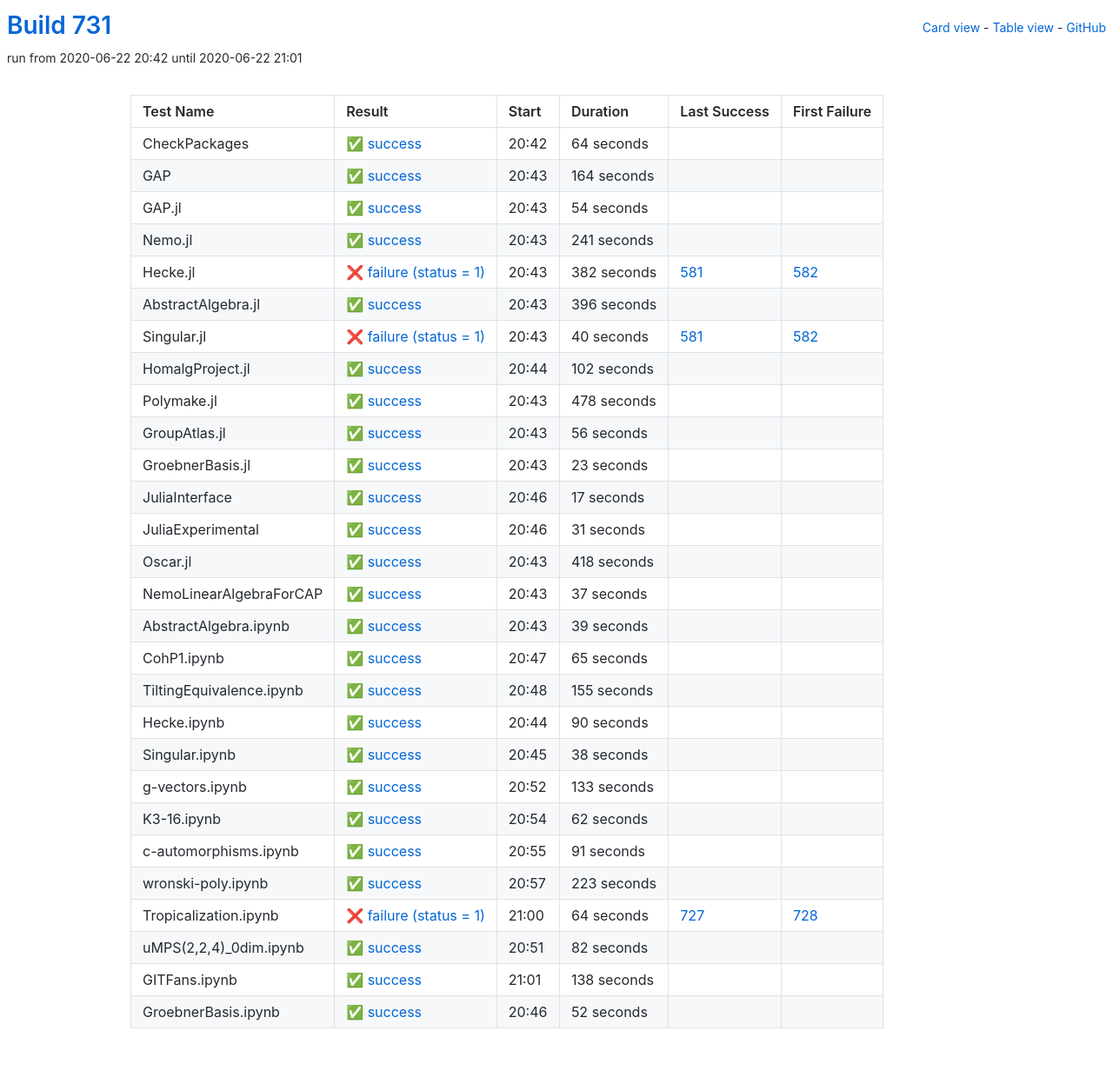
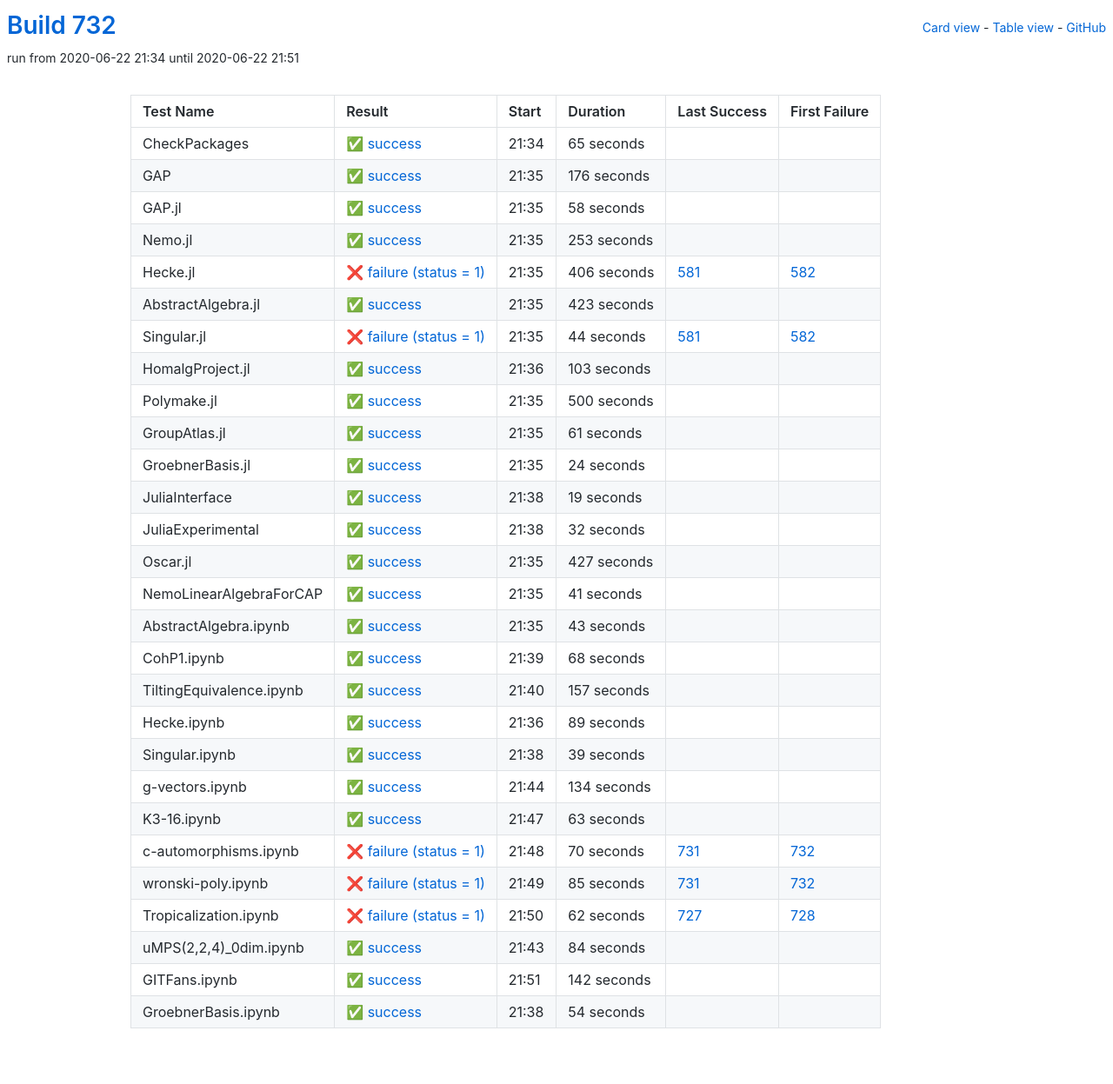
Before and after one commit to oscar-system/oscar-ci-status-1.4, a Jekyll site: the page built from table.html, in a window 1280 px wide. Shown: the whole page at 87% size. Built offline with Jekyll 4.4.1, drawn with Linux system fonts in a browser that asks for light colours; part of the change alters nothing that is shown.

Commit message:
Build #732

```diff
--- a/_data/ci.yml
+++ b/_data/ci.yml
@@ -1,6 +1,6 @@
 ---
-build: 731
-build_url: https://oscarci.mathematik.uni-kl.de/job/oscar-julia-1.4/731/
+build: 732
+build_url: https://oscarci.mathematik.uni-kl.de/job/oscar-julia-1.4/732/
 job: oscar-julia-1.4
 organization: oscar-system
 repo: oscar-ci-status-1.4
@@ -8,32 +8,332 @@ repourl: https://github.com/oscar-system/oscar-ci-status-1.4
 tests:
 - name: CheckPackages
   id: checkpackages
-  log: https://oscarci.mathematik.uni-kl.de/job/oscar-julia-1.4/731/artifact/logs/build-731/CheckPackages.log
-  start: 2020-06-22 20:42
+  log: https://oscarci.mathematik.uni-kl.de/job/oscar-julia-1.4/732/artifact/logs/build-732/CheckPackages.log
+  start: 2020-06-22 21:34
   success: true
   exitcode: 0
   status: success
-  duration: 64
+  duration: 65
   last_success: false
   last_success_url:
   first_failure: false
   first_failure_url:
 - name: GAP
   id: gap
-  log: https://oscarci.mathematik.uni-kl.de/job/oscar-julia-1.4/731/artifact/logs/build-731/GAP.log
-  start: 2020-06-22 20:43
+  log: https://oscarci.mathematik.uni-kl.de/job/oscar-julia-1.4/732/artifact/logs/build-732/GAP.log
+  start: 2020-06-22 21:35
   success: true
   exitcode: 0
   status: success
-  duration: 164
+  duration: 176
   last_success: false
   last_success_url:
   first_failure: false
   first_failure_url:
 - name: GAP.jl
   id: gap-jl
-  log: https://oscarci.mathematik.uni-kl.de/job/oscar-julia-1.4/731/artifact/logs/build-731/GAP.jl.log
-  start: 2020-06-22 20:43
+  log: https://oscarci.mathematik.uni-kl.de/job/oscar-julia-1.4/732/artifact/logs/build-732/GAP.jl.log
+  start: 2020-06-22 21:35
+  success: true
+  exitcode: 0
+  status: success
+  duration: 58
+  last_success: false
+  last_success_url:
+  first_failure: false
+  first_failure_url:
+- name: Nemo.jl
+  id: nemo-jl
+  log: https://oscarci.mathematik.uni-kl.de/job/oscar-julia-1.4/732/artifact/logs/build-732/Nemo.jl.log
+  start: 2020-06-22 21:35
+  success: true
+  exitcode: 0
+  status: success
+  duration: 253
+  last_success: false
+  last_success_url:
+  first_failure: false
+  first_failure_url:
+- name: Hecke.jl
+  id: hecke-jl
+  log: https://oscarci.mathematik.uni-kl.de/job/oscar-julia-1.4/732/artifact/logs/build-732/Hecke.jl.log
+  start: 2020-06-22 21:35
+  success: false
+  exitcode: 1
+  status: failure
+  duration: 406
+  last_success: 581
+  last_success_url: https://oscarci.mathematik.uni-kl.de/job/oscar-julia-1.4/581/
+  first_failure: 582
+  first_failure_url: https://oscarci.mathematik.uni-kl.de/job/oscar-julia-1.4/582/
+- name: AbstractAlgebra.jl
+  id: abstractalgebra-jl
+  log: https://oscarci.mathematik.uni-kl.de/job/oscar-julia-1.4/732/artifact/logs/build-732/AbstractAlgebra.jl.log
+  start: 2020-06-22 21:35
+  success: true
+  exitcode: 0
+  status: success
+  duration: 423
+  last_success: false
+  last_success_url:
+  first_failure: false
+  first_failure_url:
+- name: Singular.jl
+  id: singular-jl
+  log: https://oscarci.mathematik.uni-kl.de/job/oscar-julia-1.4/732/artifact/logs/build-732/Singular.jl.log
+  start: 2020-06-22 21:35
+  success: false
+  exitcode: 1
+  status: failure
+  duration: 44
+  last_success: 581
+  last_success_url: https://oscarci.mathematik.uni-kl.de/job/oscar-julia-1.4/581/
+  first_failure: 582
+  first_failure_url: https://oscarci.mathematik.uni-kl.de/job/oscar-julia-1.4/582/
+- name: HomalgProject.jl
+  id: homalgproject-jl
+  log: https://oscarci.mathematik.uni-kl.de/job/oscar-julia-1.4/732/artifact/logs/build-732/HomalgProject.jl.log
+  start: 2020-06-22 21:36
+  success: true
+  exitcode: 0
+  status: success
+  duration: 103
+  last_success: false
+  last_success_url:
+  first_failure: false
+  first_failure_url:
+- name: Polymake.jl
+  id: polymake-jl
+  log: https://oscarci.mathematik.uni-kl.de/job/oscar-julia-1.4/732/artifact/logs/build-732/Polymake.jl.log
+  start: 2020-06-22 21:35
+  success: true
+  exitcode: 0
+  status: success
+  duration: 500
+  last_success: false
+  last_success_url:
+  first_failure: false
+  first_failure_url:
+- name: GroupAtlas.jl
+  id: groupatlas-jl
+  log: https://oscarci.mathematik.uni-kl.de/job/oscar-julia-1.4/732/artifact/logs/build-732/GroupAtlas.jl.log
+  start: 2020-06-22 21:35
+  success: true
+  exitcode: 0
+  status: success
+  duration: 61
+  last_success: false
+  last_success_url:
+  first_failure: false
+  first_failure_url:
+- name: GroebnerBasis.jl
+  id: groebnerbasis-jl
+  log: https://oscarci.mathematik.uni-kl.de/job/oscar-julia-1.4/732/artifact/logs/build-732/GroebnerBasis.jl.log
+  start: 2020-06-22 21:35
+  success: true
+  exitcode: 0
+  status: success
+  duration: 24
+  last_success: false
+  last_success_url:
+  first_failure: false
+  first_failure_url:
+- name: JuliaInterface
+  id: juliainterface
+  log: https://oscarci.mathematik.uni-kl.de/job/oscar-julia-1.4/732/artifact/logs/build-732/JuliaInterface.log
+  start: 2020-06-22 21:38
+  success: true
+  exitcode: 0
+  status: success
+  duration: 19
+  last_success: false
+  last_success_url:
+  first_failure: false
+  first_failure_url:
+- name: JuliaExperimental
+  id: juliaexperimental
+  log: https://oscarci.mathematik.uni-kl.de/job/oscar-julia-1.4/732/artifact/logs/build-732/JuliaExperimental.log
+  start: 2020-06-22 21:38
+  success: true
+  exitcode: 0
+  status: success
+  duration: 32
+  last_success: false
+  last_success_url:
+  first_failure: false
+  first_failure_url:
+- name: Oscar.jl
+  id: oscar-jl
+  log: https://oscarci.mathematik.uni-kl.de/job/oscar-julia-1.4/732/artifact/logs/build-732/Oscar.jl.log
+  start: 2020-06-22 21:35
+  success: true
+  exitcode: 0
+  status: success
+  duration: 427
+  last_success: false
+  last_success_url:
+  first_failure: false
+  first_failure_url:
+- name: NemoLinearAlgebraForCAP
+  id: nemolinearalgebraforcap
+  log: https://oscarci.mathematik.uni-kl.de/job/oscar-julia-1.4/732/artifact/logs/build-732/NemoLinearAlgebraForCAP.log
+  start: 2020-06-22 21:35
+  success: true
+  exitcode: 0
+  status: success
+  duration: 41
+  last_success: false
+  last_success_url:
+  first_failure: false
+  first_failure_url:
+- name: AbstractAlgebra.ipynb
+  id: abstractalgebra-ipynb
+  log: https://oscarci.mathematik.uni-kl.de/job/oscar-julia-1.4/732/artifact/logs/build-732/AbstractAlgebra.ipynb.log
+  start: 2020-06-22 21:35
+  success: true
+  exitcode: 0
+  status: success
+  duration: 43
+  last_success: false
+  last_success_url:
+  first_failure: false
+  first_failure_url:
+- name: CohP1.ipynb
+  id: cohp1-ipynb
+  log: https://oscarci.mathematik.uni-kl.de/job/oscar-julia-1.4/732/artifact/logs/build-732/CohP1.ipynb.log
+  start: 2020-06-22 21:39
+  success: true
+  exitcode: 0
+  status: success
+  duration: 68
+  last_success: false
+  last_success_url:
+  first_failure: false
+  first_failure_url:
+- name: TiltingEquivalence.ipynb
+  id: tiltingequivalence-ipynb
+  log: https://oscarci.mathematik.uni-kl.de/job/oscar-julia-1.4/732/artifact/logs/build-732/TiltingEquivalence.ipynb.log
+  start: 2020-06-22 21:40
+  success: true
+  exitcode: 0
+  status: success
+  duration: 157
+  last_success: false
+  last_success_url:
+  first_failure: false
+  first_failure_url:
+- name: Hecke.ipynb
+  id: hecke-ipynb
+  log: https://oscarci.mathematik.uni-kl.de/job/oscar-julia-1.4/732/artifact/logs/build-732/Hecke.ipynb.log
+  start: 2020-06-22 21:36
+  success: true
+  exitcode: 0
+  status: success
+  duration: 89
+  last_success: false
+  last_success_url:
+  first_failure: false
+  first_failure_url:
+- name: Singular.ipynb
+  id: singular-ipynb
+  log: https://oscarci.mathematik.uni-kl.de/job/oscar-julia-1.4/732/artifact/logs/build-732/Singular.ipynb.log
+  start: 2020-06-22 21:38
+  success: true
+  exitcode: 0
+  status: success
+  duration: 39
+  last_success: false
+  last_success_url:
+  first_failure: false
+  first_failure_url:
+- name: g-vectors.ipynb
+  id: g-vectors-ipynb
+  log: https://oscarci.mathematik.uni-kl.de/job/oscar-julia-1.4/732/artifact/logs/build-732/g-vectors.ipynb.log
+  start: 2020-06-22 21:44
+  success: true
+  exitcode: 0
+  status: success
+  duration: 134
+  last_success: false
+  last_success_url:
+  first_failure: false
+  first_failure_url:
+- name: K3-16.ipynb
+  id: k3-16-ipynb
+  log: https://oscarci.mathematik.uni-kl.de/job/oscar-julia-1.4/732/artifact/logs/build-732/K3-16.ipynb.log
+  start: 2020-06-22 21:47
+  success: true
+  exitcode: 0
+  status: success
+  duration: 63
+  last_success: false
+  last_success_url:
+  first_failure: false
+  first_failure_url:
+- name: c-automorphisms.ipynb
+  id: c-automorphisms-ipynb
+  log: https://oscarci.mathematik.uni-kl.de/job/oscar-julia-1.4/732/artifact/logs/build-732/c-automorphisms.ipynb.log
+  start: 2020-06-22 21:48
+  success: false
+  exitcode: 1
+  status: failure
+  duration: 70
+  last_success: 731
+  last_success_url: https://oscarci.mathematik.uni-kl.de/job/oscar-julia-1.4/731/
+  first_failure: 732
+  first_failure_url: https://oscarci.mathematik.uni-kl.de/job/oscar-julia-1.4/732/
+- name: wronski-poly.ipynb
+  id: wronski-poly-ipynb
+  log: https://oscarci.mathematik.uni-kl.de/job/oscar-julia-1.4/732/artifact/logs/build-732/wronski-poly.ipynb.log
+  start: 2020-06-22 21:49
+  success: false
+  exitcode: 1
+  status: failure
+  duration: 85
+  last_success: 731
+  last_success_url: https://oscarci.mathematik.uni-kl.de/job/oscar-julia-1.4/731/
+  first_failure: 732
+  first_failure_url: https://oscarci.mathematik.uni-kl.de/job/oscar-julia-1.4/732/
+- name: Tropicalization.ipynb
+  id: tropicalization-ipynb
+  log: https://oscarci.mathematik.uni-kl.de/job/oscar-julia-1.4/732/artifact/logs/build-732/Tropicalization.ipynb.log
+  start: 2020-06-22 21:50
+  success: false
+  exitcode: 1
+  status: failure
+  duration: 62
+  last_success: 727
+  last_success_url: https://oscarci.mathematik.uni-kl.de/job/oscar-julia-1.4/727/
+  first_failure: 728
+  first_failure_url: https://oscarci.mathematik.uni-kl.de/job/oscar-julia-1.4/728/
+- name: uMPS(2,2,4)_0dim.ipynb
+  id: umps-2-2-4-0dim-ipynb
+  log: https://oscarci.mathematik.uni-kl.de/job/oscar-julia-1.4/732/artifact/logs/build-732/uMPS-2-2-4-_0dim.ipynb.log
+  start: 2020-06-22 21:43
+  success: true
+  exitcode: 0
+  status: success
+  duration: 84
+  last_success: false
+  last_success_url:
+  first_failure: false
+  first_failure_url:
+- name: GITFans.ipynb
+  id: gitfans-ipynb
+  log: https://oscarci.mathematik.uni-kl.de/job/oscar-julia-1.4/732/artifact/logs/build-732/GITFans.ipynb.log
+  start: 2020-06-22 21:51
+  success: true
+  exitcode: 0
+  status: success
+  duration: 142
+  last_success: false
+  last_success_url:
+  first_failure: false
+  first_failure_url:
+- name: GroebnerBasis.ipynb
+  id: groebnerbasis-ipynb
+  log: https://oscarci.mathematik.uni-kl.de/job/oscar-julia-1.4/732/artifact/logs/build-732/GroebnerBasis.ipynb.log
+  start: 2020-06-22 21:38
   success: true
   exitcode: 0
   status: success
@@ -42,303 +342,3 @@ tests:
   last_success_url:
   first_failure: false
   first_failure_url:
-- name: Nemo.jl
-  id: nemo-jl
-  log: https://oscarci.mathematik.uni-kl.de/job/oscar-julia-1.4/731/artifact/logs/build-731/Nemo.jl.log
-  start: 2020-06-22 20:43
-  success: true
-  exitcode: 0
-  status: success
-  duration: 241
-  last_success: false
-  last_success_url:
-  first_failure: false
-  first_failure_url:
-- name: Hecke.jl
-  id: hecke-jl
-  log: https://oscarci.mathematik.uni-kl.de/job/oscar-julia-1.4/731/artifact/logs/build-731/Hecke.jl.log
-  start: 2020-06-22 20:43
-  success: false
-  exitcode: 1
-  status: failure
-  duration: 382
-  last_success: 581
-  last_success_url: https://oscarci.mathematik.uni-kl.de/job/oscar-julia-1.4/581/
-  first_failure: 582
-  first_failure_url: https://oscarci.mathematik.uni-kl.de/job/oscar-julia-1.4/582/
-- name: AbstractAlgebra.jl
-  id: abstractalgebra-jl
-  log: https://oscarci.mathematik.uni-kl.de/job/oscar-julia-1.4/731/artifact/logs/build-731/AbstractAlgebra.jl.log
-  start: 2020-06-22 20:43
-  success: true
-  exitcode: 0
-  status: success
-  duration: 396
-  last_success: false
-  last_success_url:
-  first_failure: false
-  first_failure_url:
-- name: Singular.jl
-  id: singular-jl
-  log: https://oscarci.mathematik.uni-kl.de/job/oscar-julia-1.4/731/artifact/logs/build-731/Singular.jl.log
-  start: 2020-06-22 20:43
-  success: false
-  exitcode: 1
-  status: failure
-  duration: 40
-  last_success: 581
-  last_success_url: https://oscarci.mathematik.uni-kl.de/job/oscar-julia-1.4/581/
-  first_failure: 582
-  first_failure_url: https://oscarci.mathematik.uni-kl.de/job/oscar-julia-1.4/582/
-- name: HomalgProject.jl
-  id: homalgproject-jl
-  log: https://oscarci.mathematik.uni-kl.de/job/oscar-julia-1.4/731/artifact/logs/build-731/HomalgProject.jl.log
-  start: 2020-06-22 20:44
-  success: true
-  exitcode: 0
-  status: success
-  duration: 102
-  last_success: false
-  last_success_url:
-  first_failure: false
-  first_failure_url:
-- name: Polymake.jl
-  id: polymake-jl
-  log: https://oscarci.mathematik.uni-kl.de/job/oscar-julia-1.4/731/artifact/logs/build-731/Polymake.jl.log
-  start: 2020-06-22 20:43
-  success: true
-  exitcode: 0
-  status: success
-  duration: 478
-  last_success: false
-  last_success_url:
-  first_failure: false
-  first_failure_url:
-- name: GroupAtlas.jl
-  id: groupatlas-jl
-  log: https://oscarci.mathematik.uni-kl.de/job/oscar-julia-1.4/731/artifact/logs/build-731/GroupAtlas.jl.log
-  start: 2020-06-22 20:43
-  success: true
-  exitcode: 0
-  status: success
-  duration: 56
-  last_success: false
-  last_success_url:
-  first_failure: false
-  first_failure_url:
-- name: GroebnerBasis.jl
-  id: groebnerbasis-jl
-  log: https://oscarci.mathematik.uni-kl.de/job/oscar-julia-1.4/731/artifact/logs/build-731/GroebnerBasis.jl.log
-  start: 2020-06-22 20:43
-  success: true
-  exitcode: 0
-  status: success
-  duration: 23
-  last_success: false
-  last_success_url:
-  first_failure: false
-  first_failure_url:
-- name: JuliaInterface
-  id: juliainterface
-  log: https://oscarci.mathematik.uni-kl.de/job/oscar-julia-1.4/731/artifact/logs/build-731/JuliaInterface.log
-  start: 2020-06-22 20:46
-  success: true
-  exitcode: 0
-  status: success
-  duration: 17
-  last_success: false
-  last_success_url:
-  first_failure: false
-  first_failure_url:
-- name: JuliaExperimental
-  id: juliaexperimental
-  log: https://oscarci.mathematik.uni-kl.de/job/oscar-julia-1.4/731/artifact/logs/build-731/JuliaExperimental.log
-  start: 2020-06-22 20:46
-  success: true
-  exitcode: 0
-  status: success
-  duration: 31
-  last_success: false
-  last_success_url:
-  first_failure: false
-  first_failure_url:
-- name: Oscar.jl
-  id: oscar-jl
-  log: https://oscarci.mathematik.uni-kl.de/job/oscar-julia-1.4/731/artifact/logs/build-731/Oscar.jl.log
-  start: 2020-06-22 20:43
-  success: true
-  exitcode: 0
-  status: success
-  duration: 418
-  last_success: false
-  last_success_url:
-  first_failure: false
-  first_failure_url:
-- name: NemoLinearAlgebraForCAP
-  id: nemolinearalgebraforcap
-  log: https://oscarci.mathematik.uni-kl.de/job/oscar-julia-1.4/731/artifact/logs/build-731/NemoLinearAlgebraForCAP.log
-  start: 2020-06-22 20:43
-  success: true
-  exitcode: 0
-  status: success
-  duration: 37
-  last_success: false
-  last_success_url:
-  first_failure: false
-  first_failure_url:
-- name: AbstractAlgebra.ipynb
-  id: abstractalgebra-ipynb
-  log: https://oscarci.mathematik.uni-kl.de/job/oscar-julia-1.4/731/artifact/logs/build-731/AbstractAlgebra.ipynb.log
-  start: 2020-06-22 20:43
-  success: true
-  exitcode: 0
-  status: success
-  duration: 39
-  last_success: false
-  last_success_url:
-  first_failure: false
-  first_failure_url:
-- name: CohP1.ipynb
-  id: cohp1-ipynb
-  log: https://oscarci.mathematik.uni-kl.de/job/oscar-julia-1.4/731/artifact/logs/build-731/CohP1.ipynb.log
-  start: 2020-06-22 20:47
-  success: true
-  exitcode: 0
-  status: success
-  duration: 65
-  last_success: false
-  last_success_url:
-  first_failure: false
-  first_failure_url:
-- name: TiltingEquivalence.ipynb
-  id: tiltingequivalence-ipynb
-  log: https://oscarci.mathematik.uni-kl.de/job/oscar-julia-1.4/731/artifact/logs/build-731/TiltingEquivalence.ipynb.log
-  start: 2020-06-22 20:48
-  success: true
-  exitcode: 0
-  status: success
-  duration: 155
-  last_success: false
-  last_success_url:
-  first_failure: false
-  first_failure_url:
-- name: Hecke.ipynb
-  id: hecke-ipynb
-  log: https://oscarci.mathematik.uni-kl.de/job/oscar-julia-1.4/731/artifact/logs/build-731/Hecke.ipynb.log
-  start: 2020-06-22 20:44
-  success: true
-  exitcode: 0
-  status: success
-  duration: 90
-  last_success: false
-  last_success_url:
-  first_failure: false
-  first_failure_url:
-- name: Singular.ipynb
-  id: singular-ipynb
-  log: https://oscarci.mathematik.uni-kl.de/job/oscar-julia-1.4/731/artifact/logs/build-731/Singular.ipynb.log
-  start: 2020-06-22 20:45
-  success: true
-  exitcode: 0
-  status: success
-  duration: 38
-  last_success: false
-  last_success_url:
-  first_failure: false
-  first_failure_url:
-- name: g-vectors.ipynb
-  id: g-vectors-ipynb
-  log: https://oscarci.mathematik.uni-kl.de/job/oscar-julia-1.4/731/artifact/logs/build-731/g-vectors.ipynb.log
-  start: 2020-06-22 20:52
-  success: true
-  exitcode: 0
-  status: success
-  duration: 133
-  last_success: false
-  last_success_url:
-  first_failure: false
-  first_failure_url:
-- name: K3-16.ipynb
-  id: k3-16-ipynb
-  log: https://oscarci.mathematik.uni-kl.de/job/oscar-julia-1.4/731/artifact/logs/build-731/K3-16.ipynb.log
-  start: 2020-06-22 20:54
-  success: true
-  exitcode: 0
-  status: success
-  duration: 62
-  last_success: false
-  last_success_url:
-  first_failure: false
-  first_failure_url:
-- name: c-automorphisms.ipynb
-  id: c-automorphisms-ipynb
-  log: https://oscarci.mathematik.uni-kl.de/job/oscar-julia-1.4/731/artifact/logs/build-731/c-automorphisms.ipynb.log
-  start: 2020-06-22 20:55
-  success: true
-  exitcode: 0
-  status: success
-  duration: 91
-  last_success: false
-  last_success_url:
-  first_failure: false
-  first_failure_url:
-- name: wronski-poly.ipynb
-  id: wronski-poly-ipynb
-  log: https://oscarci.mathematik.uni-kl.de/job/oscar-julia-1.4/731/artifact/logs/build-731/wronski-poly.ipynb.log
-  start: 2020-06-22 20:57
-  success: true
-  exitcode: 0
-  status: success
-  duration: 223
-  last_success: false
-  last_success_url:
-  first_failure: false
-  first_failure_url:
-- name: Tropicalization.ipynb
-  id: tropicalization-ipynb
-  log: https://oscarci.mathematik.uni-kl.de/job/oscar-julia-1.4/731/artifact/logs/build-731/Tropicalization.ipynb.log
-  start: 2020-06-22 21:00
-  success: false
-  exitcode: 1
-  status: failure
-  duration: 64
-  last_success: 727
-  last_success_url: https://oscarci.mathematik.uni-kl.de/job/oscar-julia-1.4/727/
-  first_failure: 728
-  first_failure_url: https://oscarci.mathematik.uni-kl.de/job/oscar-julia-1.4/728/
-- name: uMPS(2,2,4)_0dim.ipynb
-  id: umps-2-2-4-0dim-ipynb
-  log: https://oscarci.mathematik.uni-kl.de/job/oscar-julia-1.4/731/artifact/logs/build-731/uMPS-2-2-4-_0dim.ipynb.log
-  start: 2020-06-22 20:51
-  success: true
-  exitcode: 0
-  status: success
-  duration: 82
-  last_success: false
-  last_success_url:
-  first_failure: false
-  first_failure_url:
-- name: GITFans.ipynb
-  id: gitfans-ipynb
-  log: https://oscarci.mathematik.uni-kl.de/job/oscar-julia-1.4/731/artifact/logs/build-731/GITFans.ipynb.log
-  start: 2020-06-22 21:01
-  success: true
-  exitcode: 0
-  status: success
-  duration: 138
-  last_success: false
-  last_success_url:
-  first_failure: false
-  first_failure_url:
-- name: GroebnerBasis.ipynb
-  id: groebnerbasis-ipynb
-  log: https://oscarci.mathematik.uni-kl.de/job/oscar-julia-1.4/731/artifact/logs/build-731/GroebnerBasis.ipynb.log
-  start: 2020-06-22 20:46
-  success: true
-  exitcode: 0
-  status: success
-  duration: 52
-  last_success: false
-  last_success_url:
-  first_failure: false
-  first_failure_url:
```
Also changed, not shown: README.md.
